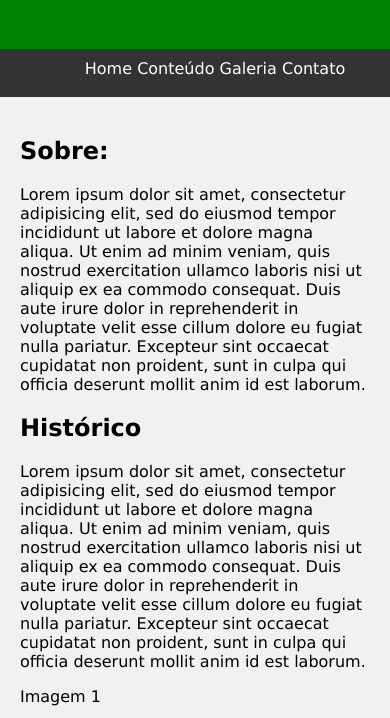
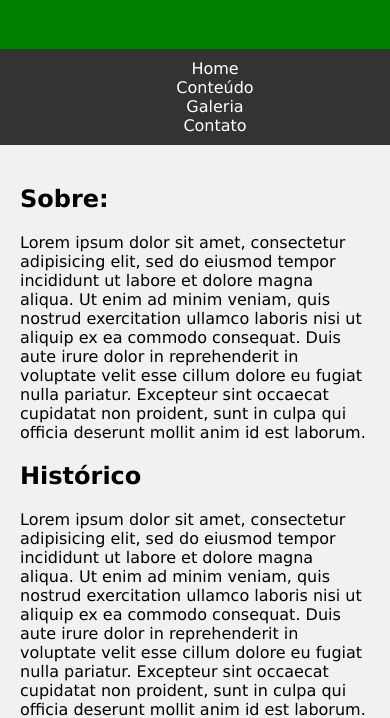
Before and after one commit to Lavinia55/aprendizagem191222, a plain HTML site: page index.html in a window 390 px wide. Shown: the part 130-848 px from the top of the page. Drawn offline with Linux system fonts and the light colour scheme.

Commit message:
layout pronto

```diff
--- a/estilo.css
+++ b/estilo.css
@@ -106,3 +106,16 @@ header{
 
     }
 }
+
+@media screen and (max-width: 400px){
+    nav{
+        height: 100%
+
+    }
+
+
+    nav li{
+        display: block;
+
+    }
+}
```
